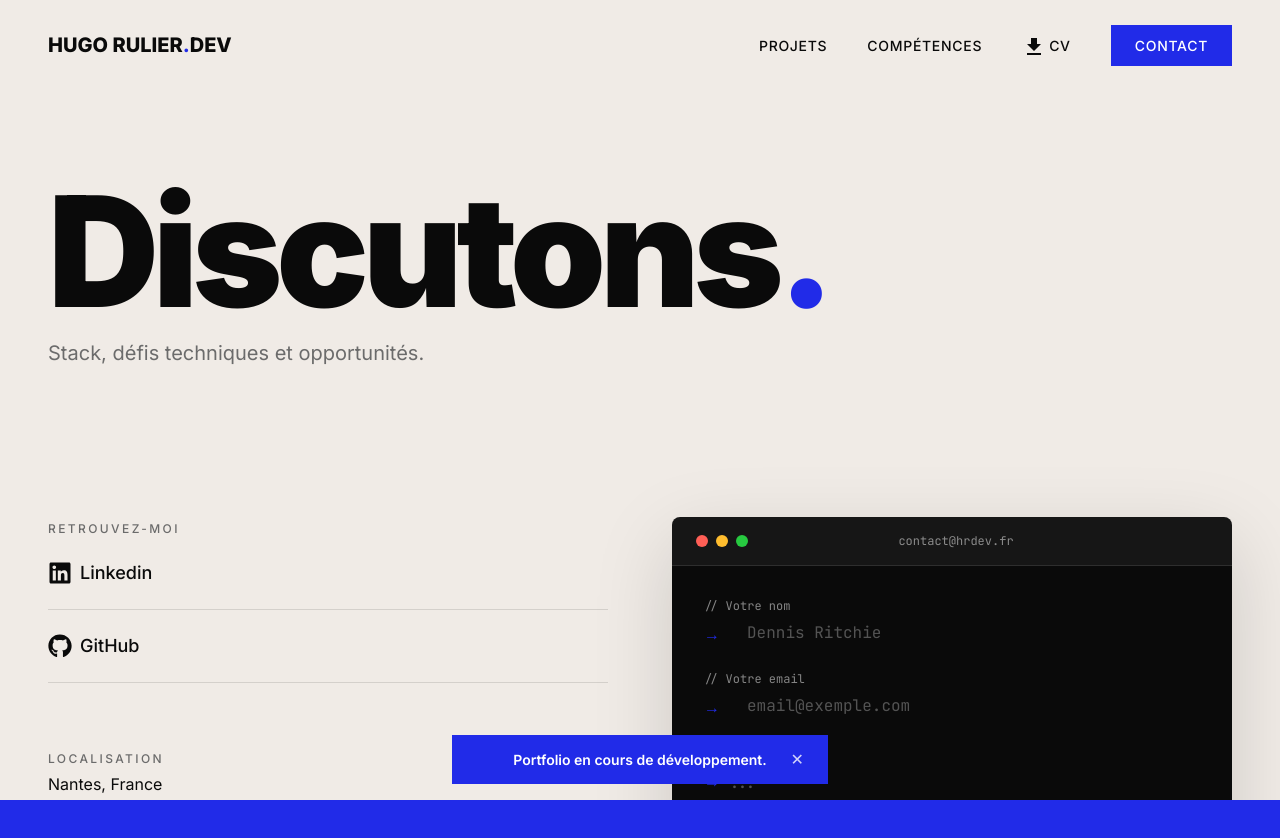
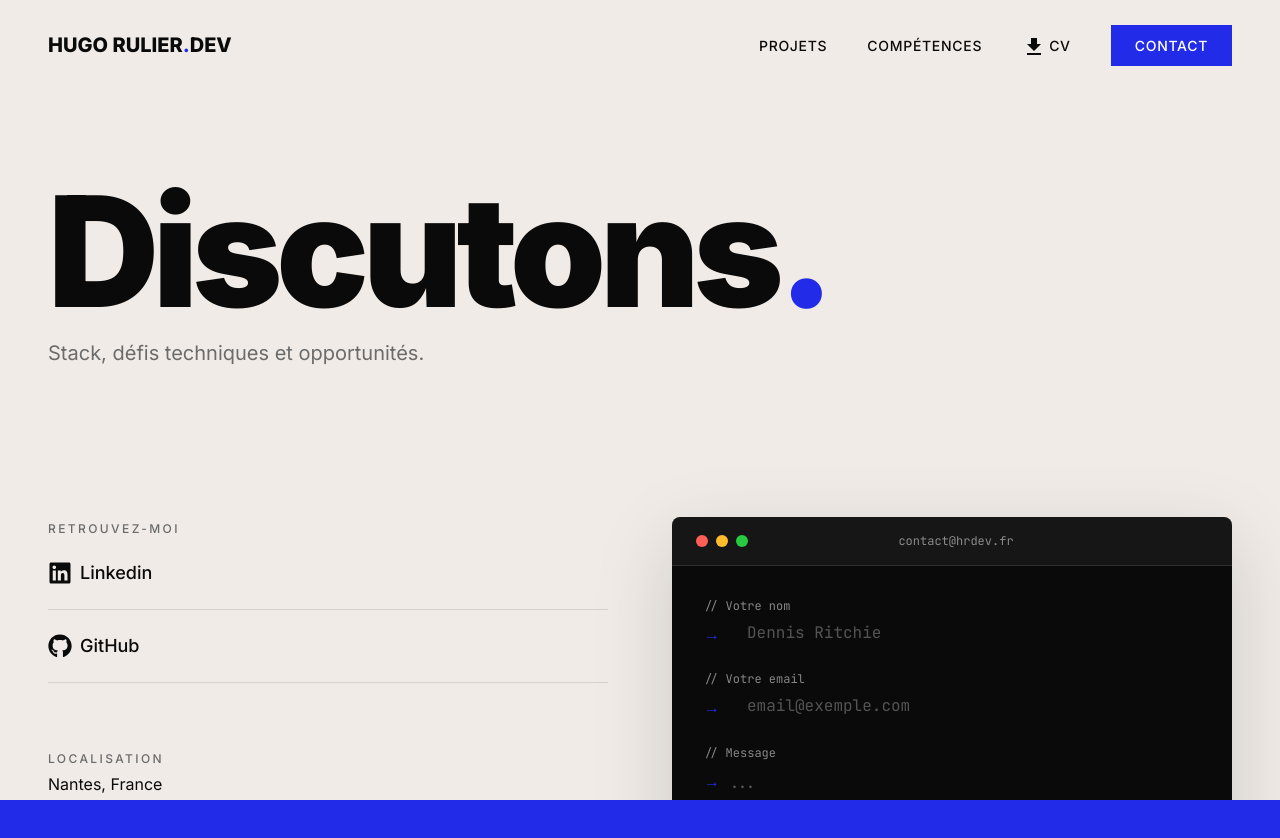
Before and after one commit to HRulier/hr-portfolio, a Next.js app: page /contact in a window 1280 px wide. Shown: the top 838 px of the page. Built offline with nearby package versions, Linux system fonts and the light colour scheme.

Commit message:
feat(layout): remove dev banner

```diff
--- a/src/app/layout.tsx
+++ b/src/app/layout.tsx
@@ -5,7 +5,6 @@ import "./globals.scss";
 import Header from "@/components/layout/Header";
 import Footer from "@/components/layout/Footer";
 import { TransitionProvider } from "@/components/layout/PageTransition";
-import DevBanner from "@/components/layout/DevBanner";
 
 const inter = Inter({
   variable: "--font-inter",
@@ -43,7 +42,6 @@ export default function RootLayout({
       <meta name="viewport" content="width=device-width, initial-scale=1.0" />
 
       <body className={`${inter.variable} ${jetbrainsMono.variable}`}>
-        <DevBanner />
         <TransitionProvider>
           <Header />
           {children}
```
